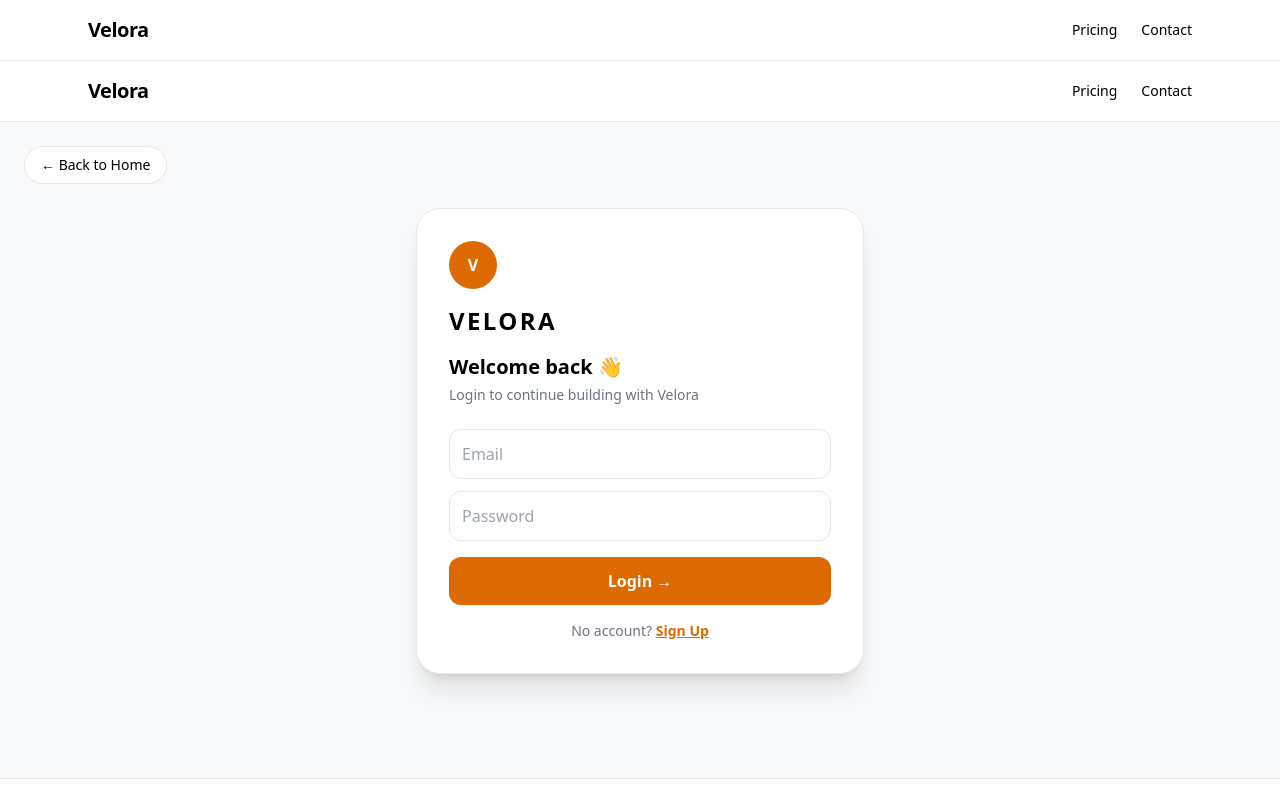
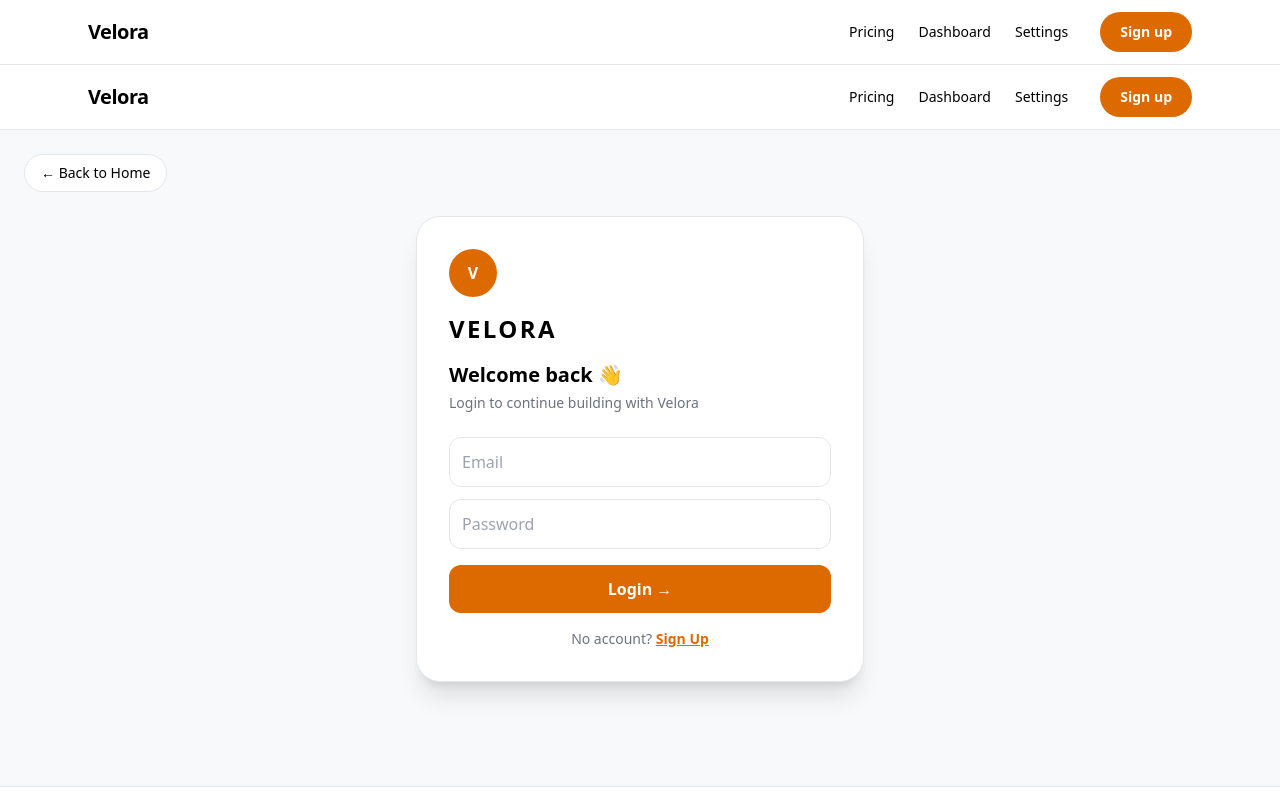
Before and after one commit to Ravs10/saas-starter-kit, a Next.js app: page /login in a window 1280 px wide. Shown: the top 800 px of the page. Built offline with nearby package versions, Linux system fonts and the light colour scheme.

Commit message:
Refactor Navbar component for better structure

```diff
--- a/app/components/Navbar.tsx
+++ b/app/components/Navbar.tsx
@@ -1,32 +1,56 @@
 "use client"
+import Link from "next/link"
 import { useState } from "react"
-import Link from "next/link"
 import { SITE_CONFIG } from "../config"
 
 export default function Navbar() {
   const [open, setOpen] = useState(false)
+
   return (
-    <nav className="sticky top-0 z-50 bg-white/80 backdrop-blur-md border-b">
-      <div className="max-w-6xl mx-auto px-6 py-4 flex justify-between items-center">
-        <Link href="/" className="text-xl font-black tracking-tight">
+    <header className="sticky top-0 z-50 w-full border-b bg-white">
+      <div className="max-w-6xl mx-auto flex h-16 items-center justify-between px-6">
+        {/* Logo - Only ONE Velora */}
+        <Link href="/" className="text-[20px] font-black tracking-tight">
           {SITE_CONFIG.name}
         </Link>
-        <div className="hidden md:flex gap-6 text-sm font-medium">
-          <Link href="/pricing">Pricing</Link>
-          <Link href="/contact">Contact</Link>
-        </div>
-        <button onClick={() => setOpen(!open)} className="md:hidden text-2xl">
+
+        {/* Desktop Menu */}
+        <nav className="hidden md:flex items-center gap-6 text-sm font-medium">
+          <Link href="/pricing" className="hover:text-black/70">Pricing</Link>
+          <Link href="/dashboard" className="hover:text-black/70">Dashboard</Link>
+          <Link href="/settings" className="hover:text-black/70">Settings</Link>
+          <Link
+            href="/signup"
+            className="ml-2 px-5 py-2.5 rounded-full text-white font-semibold"
+            style={{ backgroundColor: SITE_CONFIG.theme.primary }}
+          >
+            Sign up
+          </Link>
+        </nav>
+
+        {/* Mobile Button */}
+        <button onClick={() => setOpen(!open)} className="md:hidden text-xl">
           {open ? "✕" : "☰"}
         </button>
       </div>
+
+      {/* Mobile Menu */}
       {open && (
-        <div className="md:hidden bg-white border-t p-6 flex flex-col gap-4">
+        <div className="md:hidden border-t bg-white px-6 py-6 flex flex-col gap-4">
           <Link href="/pricing" onClick={()=>setOpen(false)}>Pricing</Link>
-          <Link href="/contact" onClick={()=>setOpen(false)}>Contact</Link>
+          <Link href="/dashboard" onClick={()=>setOpen(false)}>Dashboard</Link>
+          <Link href="/settings" onClick={()=>setOpen(false)}>Settings</Link>
           <Link href="/privacy" onClick={()=>setOpen(false)}>Privacy</Link>
-          <Link href="/terms" onClick={()=>setOpen(false)}>Terms</Link>
+          <Link
+            href="/signup"
+            onClick={()=>setOpen(false)}
+            className="mt-2 text-center px-5 py-3 rounded-full text-white font-semibold"
+            style={{ backgroundColor: SITE_CONFIG.theme.primary }}
+          >
+            Sign up
+          </Link>
         </div>
       )}
-    </nav>
+    </header>
   )
 }
```
